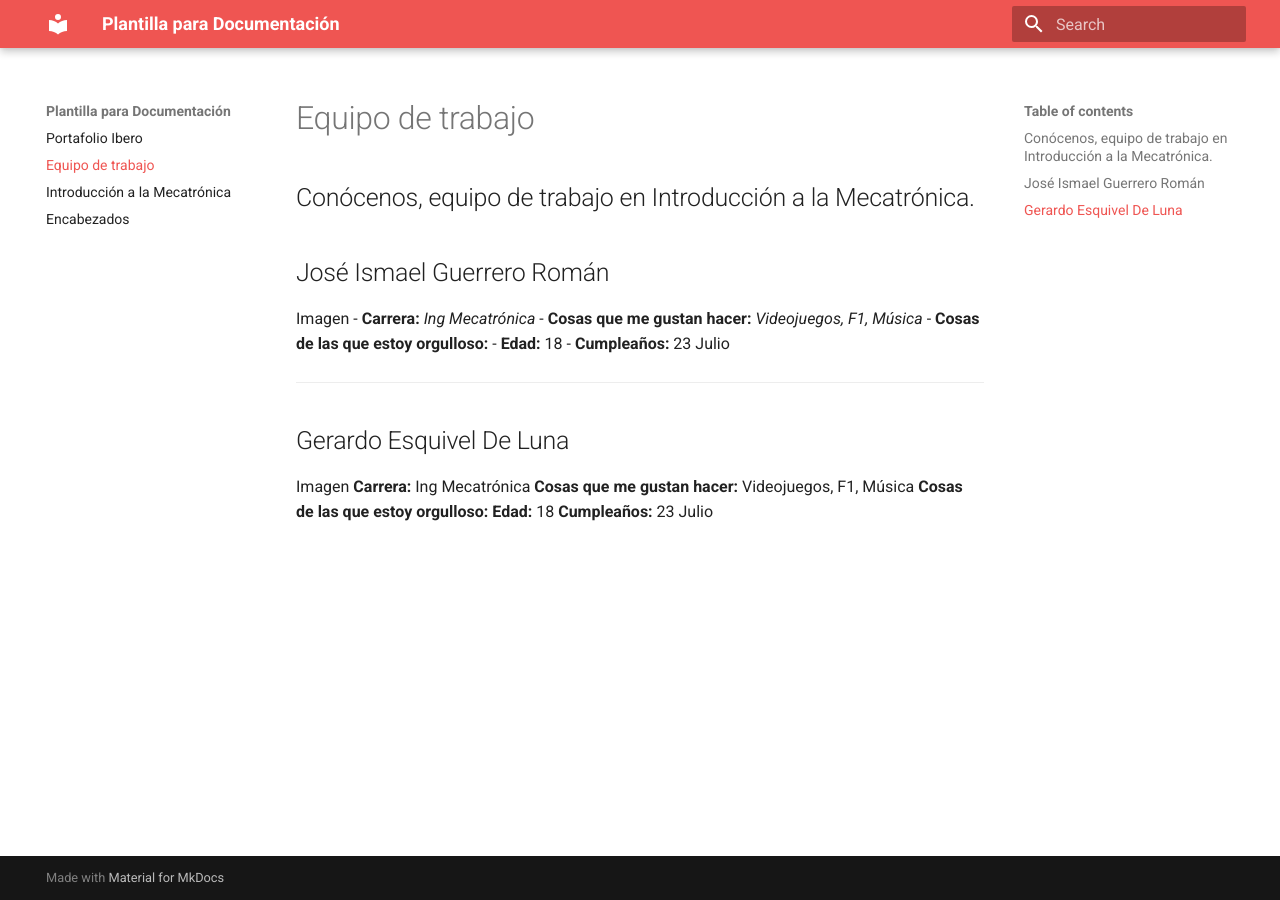
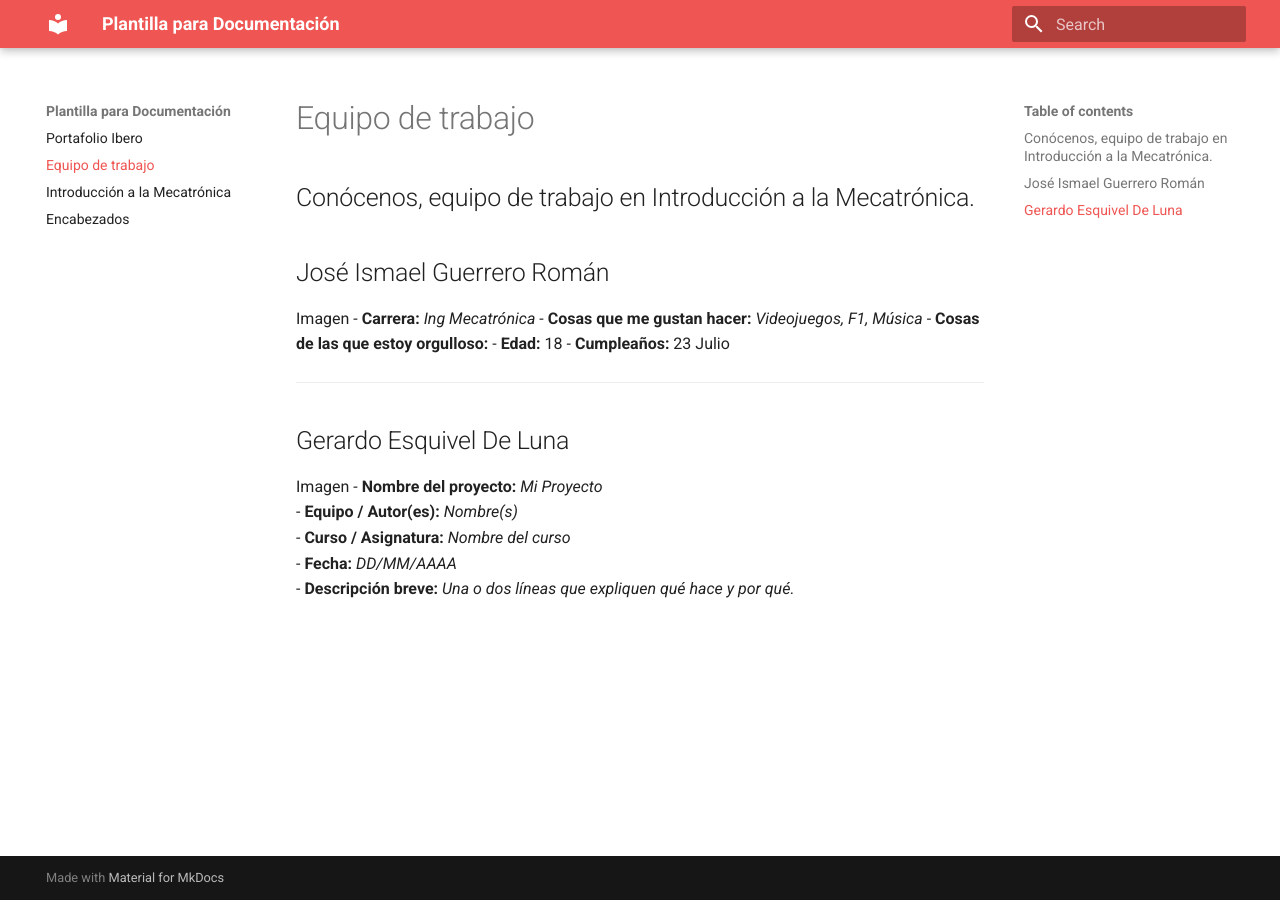
Before and after one commit to Joy-2307/Portafolio_Ibero_JIGR, an MkDocs documentation site: the page built from docs/Equipo de trabajo.md, in a window 1280 px wide. Built offline with MkDocs 1.6.1 and Material for MkDocs 9.7.7, drawn with Linux system fonts in a browser that asks for light colours.

Commit message:
Update Equipo de trabajo.md

```diff
--- a/docs/Equipo de trabajo.md
+++ b/docs/Equipo de trabajo.md
@@ -13,8 +13,8 @@ Imagen
 ---
 ## Gerardo Esquivel De Luna
 Imagen
-**Carrera:** Ing Mecatrónica
-**Cosas que me gustan hacer:** Videojuegos, F1, Música
-**Cosas de las que estoy orgulloso:**
-**Edad:** 18
-**Cumpleaños:** 23 Julio
+- **Nombre del proyecto:** _Mi Proyecto_
+- **Equipo / Autor(es):** _Nombre(s)_
+- **Curso / Asignatura:** _Nombre del curso_
+- **Fecha:** _DD/MM/AAAA_
+- **Descripción breve:** _Una o dos líneas que expliquen qué hace y por qué._
```
